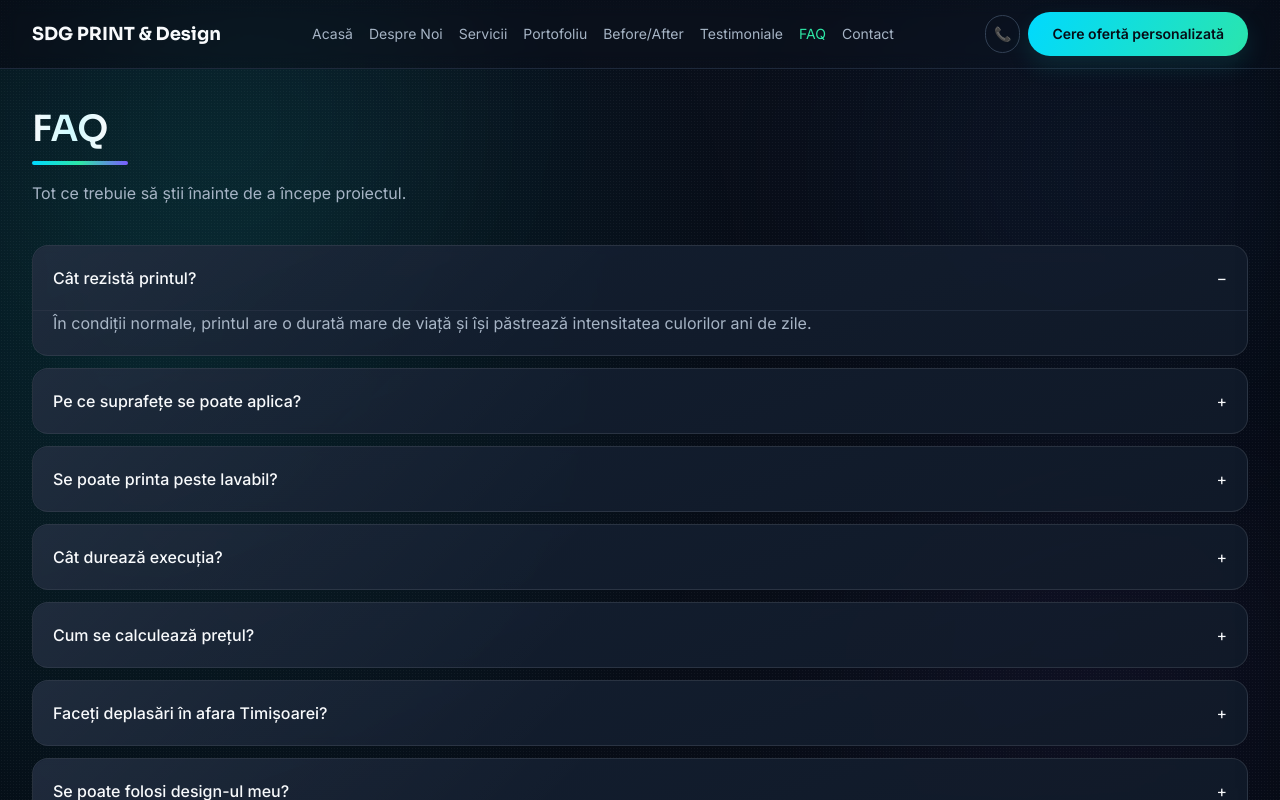
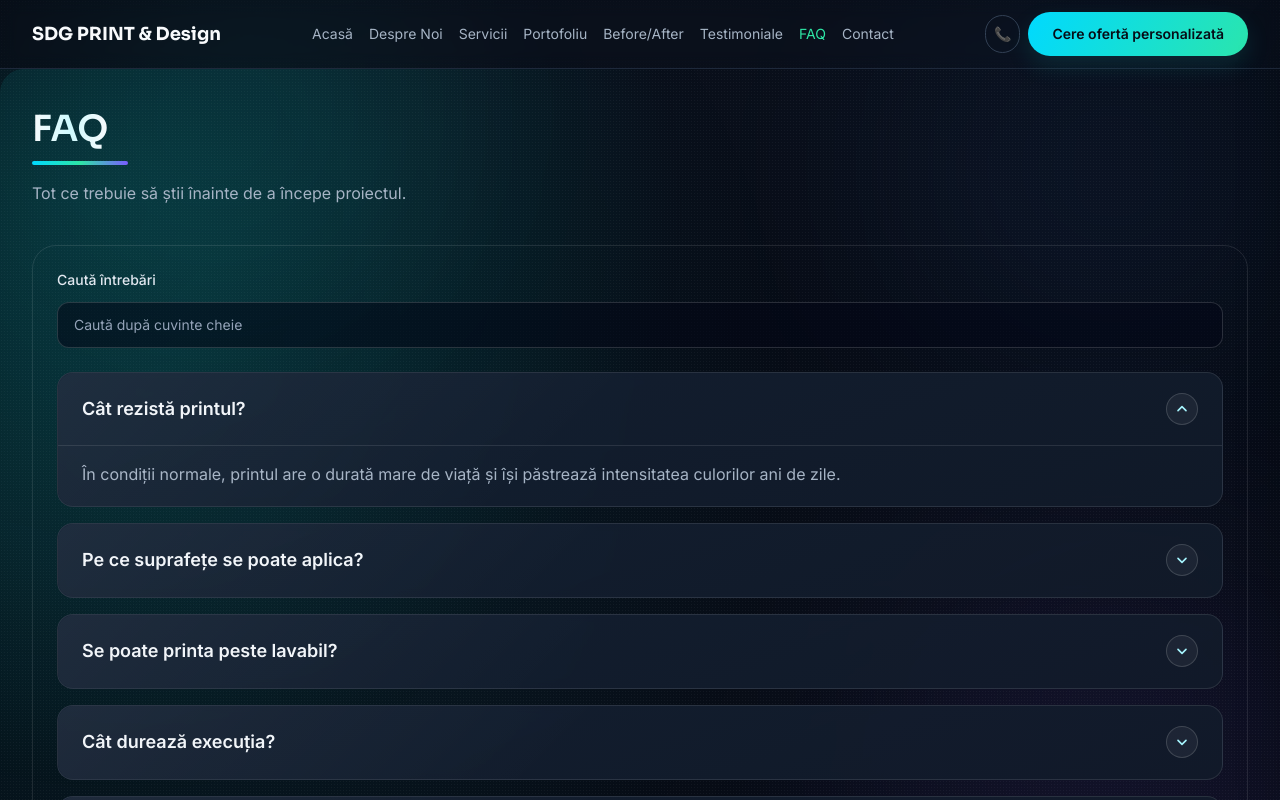
Before and after one commit to darius29/sdg-print, a Next.js app: page /faq in a window 1280 px wide. Shown: the top 800 px of the page. Built offline with nearby package versions, Linux system fonts and the light colour scheme.

Commit message:
Upgrade FAQ page with animated accessible accordion

```diff
--- a/components/FAQAccordion.tsx
+++ b/components/FAQAccordion.tsx
@@ -1,40 +1,106 @@
 'use client';
 
-import { useState } from 'react';
+import { KeyboardEvent, useEffect, useMemo, useRef, useState } from 'react';
 import { FaqItem } from '@/lib/types';
+import { FaqAccordionItem } from '@/components/FaqAccordionItem';
 
 export const FAQAccordion = ({ items }: { items: FaqItem[] }) => {
   const [openId, setOpenId] = useState<string | null>(items[0]?.id ?? null);
+  const [query, setQuery] = useState('');
+  const buttonRefs = useRef<Array<HTMLButtonElement | null>>([]);
+
+  const filteredItems = useMemo(() => {
+    const normalized = query.trim().toLowerCase();
+
+    if (!normalized) {
+      return items;
+    }
+
+    return items.filter((item) => {
+      const content = `${item.question} ${item.answer}`.toLowerCase();
+      return content.includes(normalized);
+    });
+  }, [items, query]);
+
+  useEffect(() => {
+    if (!filteredItems.some((item) => item.id === openId)) {
+      setOpenId(filteredItems[0]?.id ?? null);
+    }
+  }, [filteredItems, openId]);
+
+  const handleArrowNavigation = (
+    event: KeyboardEvent<HTMLButtonElement>,
+    currentIndex: number,
+  ) => {
+    if (!['ArrowDown', 'ArrowUp', 'Home', 'End'].includes(event.key)) {
+      return;
+    }
+
+    event.preventDefault();
+
+    const lastIndex = filteredItems.length - 1;
+    let nextIndex = currentIndex;
+
+    if (event.key === 'ArrowDown') {
+      nextIndex = currentIndex === lastIndex ? 0 : currentIndex + 1;
+    }
+
+    if (event.key === 'ArrowUp') {
+      nextIndex = currentIndex === 0 ? lastIndex : currentIndex - 1;
+    }
+
+    if (event.key === 'Home') {
+      nextIndex = 0;
+    }
+
+    if (event.key === 'End') {
+      nextIndex = lastIndex;
+    }
+
+    buttonRefs.current[nextIndex]?.focus();
+  };
 
   return (
-    <div className="space-y-3">
-      {items.map((item) => {
-        const isOpen = openId === item.id;
-        return (
-          <div key={item.id} className="card-premium">
-            <button
-              onClick={() => setOpenId(isOpen ? null : item.id)}
-              className="flex w-full items-center justify-between p-5 text-left"
-              aria-expanded={isOpen}
-              aria-controls={`faq-panel-${item.id}`}
-              id={`faq-trigger-${item.id}`}
-            >
-              <span className="font-medium">{item.question}</span>
-              <span aria-hidden>{isOpen ? '−' : '+'}</span>
-            </button>
-            {isOpen ? (
-              <div
-                id={`faq-panel-${item.id}`}
-                role="region"
-                aria-labelledby={`faq-trigger-${item.id}`}
-                className="border-t border-slate-800 px-5 pb-5 text-muted"
-              >
-                {item.answer}
-              </div>
-            ) : null}
-          </div>
-        );
-      })}
+    <div className="section-bloom bg-surface/35 rounded-3xl border border-white/10 p-4 shadow-[var(--shadow-soft)] md:p-6">
+      <label
+        htmlFor="faq-search"
+        className="mb-3 block text-sm font-medium text-slate-200"
+      >
+        Caută întrebări
+      </label>
+      <input
+        id="faq-search"
+        type="search"
+        value={query}
+        onChange={(event) => setQuery(event.target.value)}
+        placeholder="Caută după cuvinte cheie"
+        className="focus-ring mb-6 w-full rounded-xl border border-white/15 bg-slate-950/55 px-4 py-3 text-sm text-slate-100 placeholder:text-slate-400"
+      />
+
+      {filteredItems.length > 0 ? (
+        <div className="space-y-4">
+          {filteredItems.map((item, index) => {
+            const isOpen = openId === item.id;
+
+            return (
+              <FaqAccordionItem
+                key={item.id}
+                item={item}
+                isOpen={isOpen}
+                onToggle={() => setOpenId(isOpen ? null : item.id)}
+                onKeyDown={(event) => handleArrowNavigation(event, index)}
+                buttonRef={(element) => {
+                  buttonRefs.current[index] = element;
+                }}
+              />
+            );
+          })}
+        </div>
+      ) : (
+        <p className="rounded-xl border border-dashed border-white/20 bg-slate-950/40 px-4 py-6 text-center text-sm text-muted">
+          Nu am găsit rezultate. Încearcă un alt cuvânt cheie.
+        </p>
+      )}
     </div>
   );
 };
--- /dev/null
+++ b/components/FaqAccordionItem.tsx
@@ -0,0 +1,83 @@
+import { KeyboardEventHandler, RefCallback } from 'react';
+import { FaqItem } from '@/lib/types';
+
+interface FaqAccordionItemProps {
+  item: FaqItem;
+  isOpen: boolean;
+  onToggle: () => void;
+  onKeyDown: KeyboardEventHandler<HTMLButtonElement>;
+  buttonRef: RefCallback<HTMLButtonElement>;
+}
+
+export const FaqAccordionItem = ({
+  item,
+  isOpen,
+  onToggle,
+  onKeyDown,
+  buttonRef,
+}: FaqAccordionItemProps) => {
+  const panelId = `faq-panel-${item.id}`;
+  const triggerId = `faq-trigger-${item.id}`;
+
+  return (
+    <article
+      className={`card-premium overflow-hidden border transition-all duration-300 motion-reduce:transition-none ${
+        isOpen
+          ? 'border-cyan-300/50 bg-[color:color-mix(in_srgb,var(--surface-2)_84%,white_4%)] shadow-[0_22px_55px_rgba(18,214,207,0.12)]'
+          : 'bg-surface/90 border-white/10 hover:border-cyan-300/35'
+      }`}
+    >
+      <button
+        ref={buttonRef}
+        type="button"
+        onClick={onToggle}
+        onKeyDown={onKeyDown}
+        className="focus-ring flex w-full items-center justify-between gap-4 px-5 py-4 text-left md:px-6 md:py-5"
+        aria-expanded={isOpen}
+        aria-controls={panelId}
+        id={triggerId}
+      >
+        <span className="text-base font-semibold leading-snug text-slate-100 md:text-lg">
+          {item.question}
+        </span>
+        <span
+          aria-hidden
+          className={`inline-flex h-8 w-8 shrink-0 items-center justify-center rounded-full border border-white/15 bg-white/5 text-cyan-200 transition-transform duration-300 motion-reduce:transition-none ${
+            isOpen ? 'rotate-180' : 'rotate-0'
+          }`}
+        >
+          <svg
+            viewBox="0 0 20 20"
+            className="h-4 w-4"
+            fill="none"
+            stroke="currentColor"
+            strokeWidth="2"
+          >
+            <path
+              d="M5 8l5 5 5-5"
+              strokeLinecap="round"
+              strokeLinejoin="round"
+            />
+          </svg>
+        </span>
+      </button>
+
+      <div
+        className={`grid overflow-hidden border-t border-white/10 transition-[grid-template-rows,opacity] duration-300 ease-out motion-reduce:transition-none ${
+          isOpen ? 'grid-rows-[1fr] opacity-100' : 'grid-rows-[0fr] opacity-0'
+        }`}
+      >
+        <div className="min-h-0 overflow-hidden">
+          <div
+            id={panelId}
+            role="region"
+            aria-labelledby={triggerId}
+            className="px-5 pb-5 pt-4 text-sm leading-7 text-muted md:px-6 md:text-base"
+          >
+            {item.answer}
+          </div>
+        </div>
+      </div>
+    </article>
+  );
+};
```
